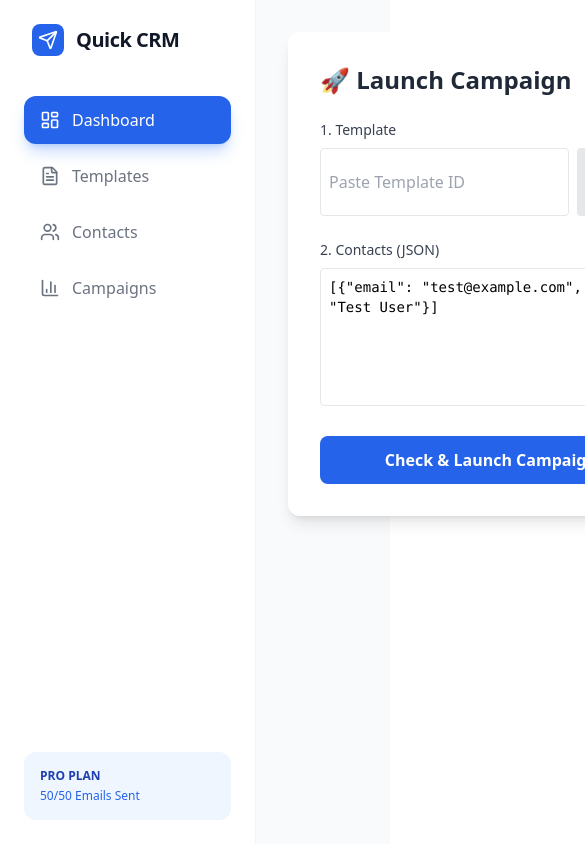
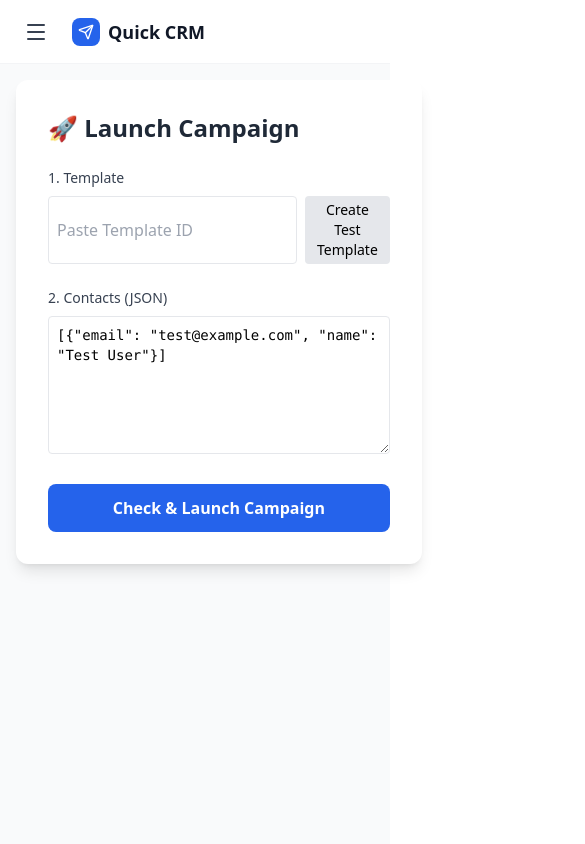
Before and after one commit to ThomasAbraham1/quick-crm, a React (Vite) app in the folder frontend/: page / in a window 390 px wide. Shown: the top 844 px of the page, 585 px wide, since content can reach past the window. Built offline with nearby package versions, Linux system fonts and the light colour scheme; no server answers.

Commit message:
feat(phase3): mobile optimization & contact enhancements - Add misc field to Contact schema for flexible imports - Rename Status to Notes in ContactsPage - Add Phone column visible on tablet+ - Implement hamburger menu and mobile sidebar - Make layout responsive for mobile/tablet

```diff
--- a/frontend/src/components/Layout/Layout.tsx
+++ b/frontend/src/components/Layout/Layout.tsx
@@ -1,14 +1,15 @@
-import React from 'react';
+import React, { useState } from 'react';
 import { NavLink, Outlet } from 'react-router-dom';
-import { LayoutDashboard, Users, FileText, Send, BarChart3 } from 'lucide-react';
+import { LayoutDashboard, Users, FileText, Send, BarChart3, Menu, X } from 'lucide-react';
 import { clsx } from 'clsx';
 import { twMerge } from 'tailwind-merge';
 
 const cn = (...inputs: (string | undefined | null | false)[]) => twMerge(clsx(inputs));
 
-const SidebarItem = ({ to, icon: Icon, label }: { to: string; icon: any; label: string }) => (
+const SidebarItem = ({ to, icon: Icon, label, onClick }: { to: string; icon: any; label: string; onClick?: () => void }) => (
     <NavLink
         to={to}
+        onClick={onClick}
         className={({ isActive }) =>
             cn(
                 "flex items-center gap-3 px-4 py-3 rounded-xl transition-all duration-200 group",
@@ -24,10 +25,48 @@ const SidebarItem = ({ to, icon: Icon, label }: { to: string; icon: any; label:
 );
 
 const Layout = () => {
+    const [isSidebarOpen, setIsSidebarOpen] = useState(false);
+
     return (
         <div className="flex min-h-screen bg-gray-50 font-sans">
+            {/* Mobile Header */}
+            <div className="lg:hidden fixed top-0 left-0 right-0 h-16 bg-white border-b border-gray-100 z-50 flex items-center px-4">
+                <button
+                    onClick={() => setIsSidebarOpen(!isSidebarOpen)}
+                    className="p-2 hover:bg-gray-100 rounded-lg transition"
+                >
+                    <Menu size={24} className="text-gray-700" />
+                </button>
+                <div className="flex items-center gap-2 ml-4">
+                    <div className="w-7 h-7 bg-blue-600 rounded-lg flex items-center justify-center">
+                        <Send className="text-white w-4 h-4" />
+                    </div>
+                    <h1 className="text-lg font-bold text-gray-900">Quick CRM</h1>
+                </div>
+            </div>
+
+            {/* Sidebar Overlay (Mobile) */}
+            {isSidebarOpen && (
+                <div
+                    className="lg:hidden fixed inset-0 bg-black/50 z-40"
+                    onClick={() => setIsSidebarOpen(false)}
+                />
+            )}
+
             {/* Sidebar */}
-            <aside className="w-64 bg-white border-r border-gray-100 p-6 flex flex-col fixed h-full z-10">
+            <aside className={cn(
+                "w-64 bg-white border-r border-gray-100 p-6 flex flex-col fixed h-full z-50 transition-transform duration-300",
+                "lg:translate-x-0",
+                isSidebarOpen ? "translate-x-0" : "-translate-x-full"
+            )}>
+                {/* Close Button (Mobile) */}
+                <button
+                    onClick={() => setIsSidebarOpen(false)}
+                    className="lg:hidden absolute top-4 right-4 p-2 hover:bg-gray-100 rounded-lg"
+                >
+                    <X size={20} className="text-gray-600" />
+                </button>
+
                 <div className="flex items-center gap-3 px-2 mb-10">
                     <div className="w-8 h-8 bg-blue-600 rounded-lg flex items-center justify-center">
                         <Send className="text-white w-5 h-5" />
@@ -36,10 +75,10 @@ const Layout = () => {
                 </div>
 
                 <nav className="space-y-2 flex-1">
-                    <SidebarItem to="/" icon={LayoutDashboard} label="Dashboard" />
-                    <SidebarItem to="/templates" icon={FileText} label="Templates" />
-                    <SidebarItem to="/contacts" icon={Users} label="Contacts" />
-                    <SidebarItem to="/campaigns" icon={BarChart3} label="Campaigns" />
+                    <SidebarItem to="/" icon={LayoutDashboard} label="Dashboard" onClick={() => setIsSidebarOpen(false)} />
+                    <SidebarItem to="/templates" icon={FileText} label="Templates" onClick={() => setIsSidebarOpen(false)} />
+                    <SidebarItem to="/contacts" icon={Users} label="Contacts" onClick={() => setIsSidebarOpen(false)} />
+                    <SidebarItem to="/campaigns" icon={BarChart3} label="Campaigns" onClick={() => setIsSidebarOpen(false)} />
                 </nav>
 
                 <div className="mt-auto px-4 py-4 bg-blue-50 rounded-xl">
@@ -49,7 +88,7 @@ const Layout = () => {
             </aside>
 
             {/* Main Content */}
-            <main className="flex-1 ml-64 p-8">
+            <main className="flex-1 lg:ml-64 p-4 sm:p-6 lg:p-8 mt-16 lg:mt-0">
                 <div className="max-w-6xl mx-auto">
                     <Outlet />
                 </div>
--- a/frontend/src/pages/ContactsPage.tsx
+++ b/frontend/src/pages/ContactsPage.tsx
@@ -297,9 +297,10 @@ const ContactsPage = () => {
                                 />
                             </th>
                             <th className="px-6 py-4 text-xs font-semibold text-gray-500 uppercase">Contact</th>
-                            <th className="px-6 py-4 text-xs font-semibold text-gray-500 uppercase">Status</th>
-                            <th className="px-6 py-4 text-xs font-semibold text-gray-500 uppercase">Assignee</th>
-                            <th className="px-6 py-4 text-xs font-semibold text-gray-500 uppercase">Callback</th>
+                            <th className="px-6 py-4 text-xs font-semibold text-gray-500 uppercase hidden md:table-cell">Phone</th>
+                            <th className="px-6 py-4 text-xs font-semibold text-gray-500 uppercase">Notes</th>
+                            <th className="px-6 py-4 text-xs font-semibold text-gray-500 uppercase hidden lg:table-cell">Assignee</th>
+                            <th className="px-6 py-4 text-xs font-semibold text-gray-500 uppercase hidden lg:table-cell">Callback</th>
                             <th className="px-6 py-4 text-xs font-semibold text-gray-500 uppercase text-right">Actions</th>
                         </tr>
                     </thead>
@@ -317,6 +318,11 @@ const ContactsPage = () => {
                                     <div className="font-medium text-sm text-gray-900">{c.name || 'Unknown'}</div>
                                     <div className="text-xs text-gray-500">{c.email}</div>
                                 </td>
+                                <td className="px-6 py-4 hidden md:table-cell">
+                                    {c.phone ? (
+                                        <span className="text-sm text-gray-700">{c.phone}</span>
+                                    ) : <span className="text-gray-400 text-xs">-</span>}
+                                </td>
                                 <td className="px-6 py-4">
                                     {c.notes ? (
                                         <div className="group relative inline-block">
@@ -332,7 +338,7 @@ const ContactsPage = () => {
                                         </div>
                                     ) : <span className="text-gray-400 text-xs">-</span>}
                                 </td>
-                                <td className="px-6 py-4">
+                                <td className="px-6 py-4 hidden lg:table-cell">
                                     {c.assignee ? (
                                         <div className="flex items-center gap-1.5">
                                             <div className="w-5 h-5 rounded-full bg-indigo-100 text-indigo-700 flex items-center justify-center text-[10px] font-bold">
@@ -344,7 +350,7 @@ const ContactsPage = () => {
                                         <span className="text-xs text-gray-400 italic">Unassigned</span>
                                     )}
                                 </td>
-                                <td className="px-6 py-4">
+                                <td className="px-6 py-4 hidden lg:table-cell">
                                     {c.callbackDate ? (
                                         <span className={`text-xs font-medium px-2 py-1 rounded-full ${new Date(c.callbackDate) < new Date() ? 'bg-red-50 text-red-600' : 'bg-blue-50 text-blue-600'
                                             }`}>
```
Also changed, not shown: 2 other files (tests, documents, lock files or other folders).
